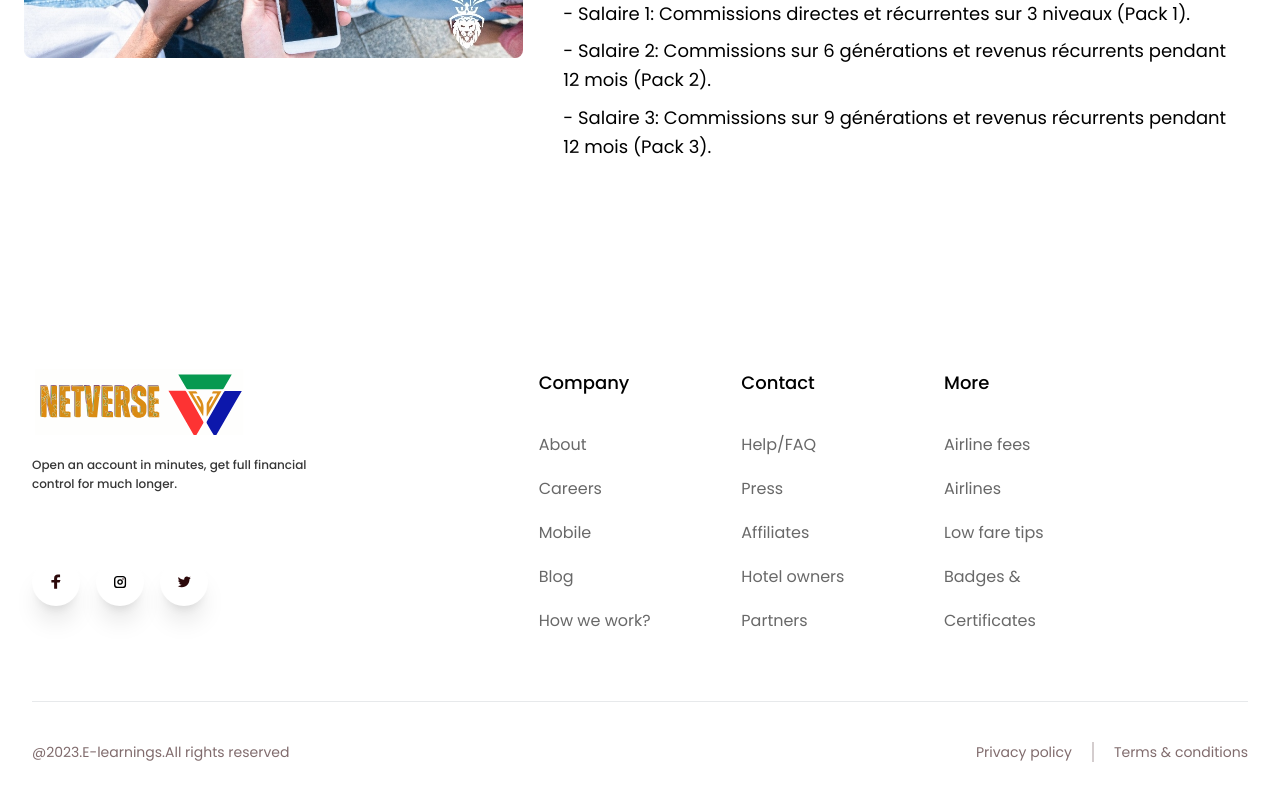
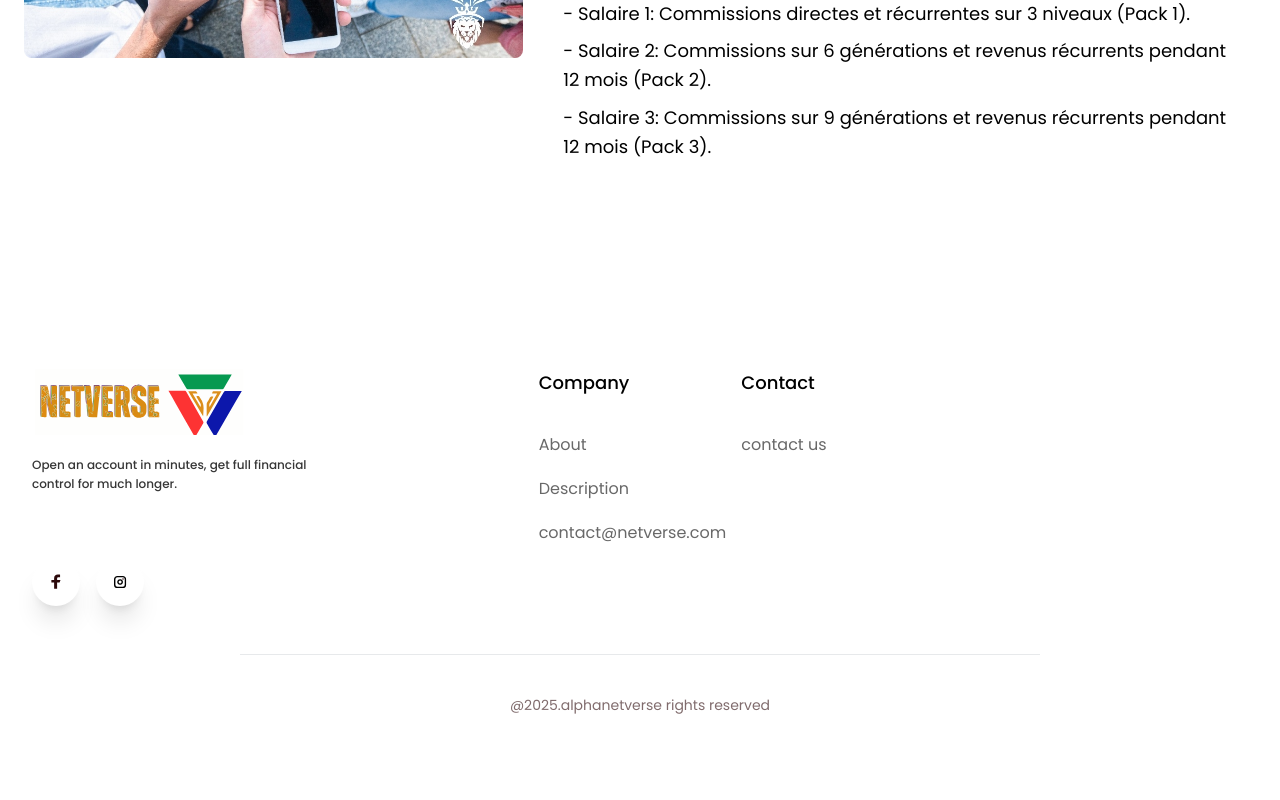
Before and after one commit to jassemb/alphanetverse, a Next.js app: page /Plan_Marketing in a window 1280 px wide. Shown: the part 2138-2938 px from the top of the page. After the commit the page ends 2893 px from the top, so only its background shows below. Built offline with nearby package versions, Linux system fonts and the light colour scheme.

Commit message:
test build

```diff
--- a/app/components/Footer/Footer.tsx
+++ b/app/components/Footer/Footer.tsx
@@ -16,17 +16,12 @@ interface socialLinks {
 const socialLinks: socialLinks[] = [
     {
         imgSrc: '/assets/footer/facebook.svg',
-        link: 'www.facebook.com',
+        link: 'https://www.facebook.com/netverse2024',
         width: 10
     },
     {
         imgSrc: '/assets/footer/insta.svg',
-        link: 'www.instagram.com',
-        width: 14
-    },
-    {
-        imgSrc: '/assets/footer/twitter.svg',
-        link: 'www.twitter.com',
+        link: 'https://www.instagram.com/netversetunisie/?utm_source=ig_web_button_share_sheet&igsh=ZDNlZDc0MzIxNw%3D%3D#',
         width: 14
     },
 
@@ -36,18 +31,12 @@ const products: ProductType[] = [
     {
         id: 1,
         section: "Company",
-        link: ['About', 'Careers', 'Mobile', 'Blog', 'How we work?'],
+        link: ['About', 'Description', 'contact@netverse.com',],
     },
     {
         id: 2,
         section: "Contact",
-        link: ['Help/FAQ', 'Press', 'Affiliates', 'Hotel owners', 'Partners']
-    }
-    ,
-    {
-        id: 3,
-        section: "More",
-        link: ['Airline fees', 'Airlines', 'Low fare tips', 'Badges &', 'Certificates']
+        link: ['contact us']
     }
 ]
 
@@ -97,13 +86,9 @@ const footer = () => {
 
             {/* All Rights Reserved */}
 
-            <div className='py-10 md:flex items-center justify-between border-t border-t-gray-blue'>
-                <h4 className='text-dark-red opacity-75 text-sm text-center md:text-start font-normal'>@2023.E-learnings.All rights reserved</h4>
-                <div className="flex gap-5 mt-5 md:mt-0 justify-center md:justify-start">
-                    <h4 className='text-dark-red opacity-75 text-sm font-normal'><Link href="/" target="_blank">Privacy policy</Link></h4>
-                    <div className="h-5 bg-dark-red opacity-25 w-0.5"></div>
-                    <h4 className='text-dark-red opacity-75 text-sm font-normal'><Link href="/" target="_blank">Terms & conditions</Link></h4>
-                </div>
+            <div className='py-10 mx-52 md:flex items-center justify-center border-t border-t-gray-blue'>
+                <h4 className='text-dark-red opacity-75 text-sm text-center md:text-start font-normal'>@2025.alphanetverse rights reserved</h4>
+
             </div>
         </div>
     )
--- a/app/components/Mentor/Aboutus.tsx
+++ b/app/components/Mentor/Aboutus.tsx
@@ -23,7 +23,7 @@ const Aboutus = () => {
     };
 
     return (
-        <div id="aboutus" className={`${images[currentImageIndex].theme} transition-all duration-500`}>
+        <div id="aboutus" className={`${images[currentImageIndex].theme}  ml-10 transition-all duration-500`}>
             <div className="mx-auto max-w-8xl pt-2 sm:pb-6 px-6">
                 <div className="grid grid-cols-1 lg:grid-cols-12 gap-6">
                     {/* Right Section with Image Carousel */}
--- a/next.config.js
+++ b/next.config.js
@@ -1,4 +1,9 @@
 /** @type {import('next').NextConfig} */
-const nextConfig = {}
+const nextConfig = {
+  output: 'export',
+  productionBrowserSourceMaps: false, // Disable source maps in production
+  trailingSlash: true,
 
-module.exports = nextConfig
+};
+
+module.exports = nextConfig;
--- a/package.json
+++ b/package.json
@@ -1,5 +1,5 @@
 {
-  "name": "elearning",
+  "name": "alphanetverse",
   "version": "0.1.0",
   "private": true,
   "scripts": {
```
Also changed, not shown: tsconfig.json (+18 -4 lines), 260 other files (tests, documents, lock files or other folders).
